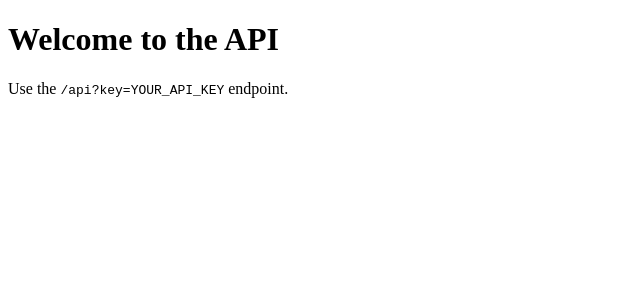
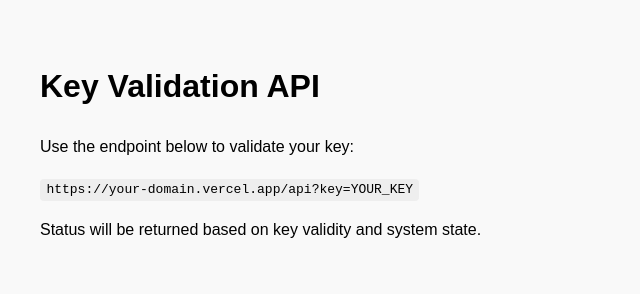
Before and after one commit to Aasyaco/ProjB, a website: page index.html in a window 1280 px wide. Shown: the whole page, without its empty margins (0-640 px from the left). Drawn offline with Linux system fonts and the light colour scheme.

Commit message:
Update index.html

```diff
--- a/index.html
+++ b/index.html
@@ -1,11 +1,18 @@
 <!DOCTYPE html>
-<html lang="en">
-<head>
-  <meta charset="UTF-8">
-  <title>API Server</title>
-</head>
-<body>
-  <h1>Welcome to the API</h1>
-  <p>Use the <code>/api?key=YOUR_API_KEY</code> endpoint.</p>
-</body>
+<html>
+  <head>
+    <meta charset="UTF-8">
+    <meta name="viewport" content="width=device-width, initial-scale=1.0">
+    <title>Key Validation API</title>
+    <style>
+      body { font-family: sans-serif; padding: 2rem; line-height: 1.6; background: #f9f9f9; }
+      code { background: #eee; padding: 0.2rem 0.4rem; border-radius: 4px; }
+    </style>
+  </head>
+  <body>
+    <h1>Key Validation API</h1>
+    <p>Use the endpoint below to validate your key:</p>
+    <p><code>https://your-domain.vercel.app/api?key=YOUR_KEY</code></p>
+    <p>Status will be returned based on key validity and system state.</p>
+  </body>
 </html>
```
